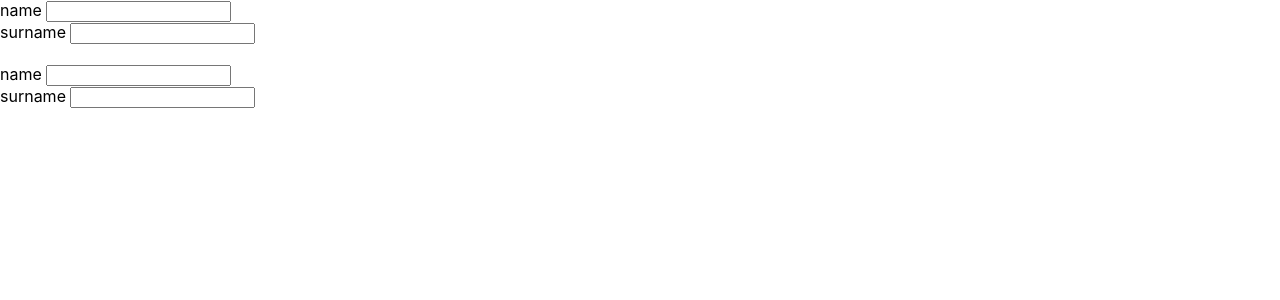
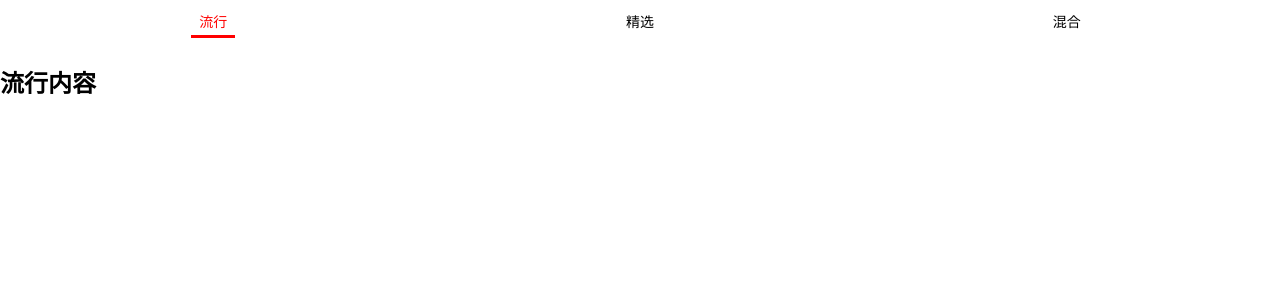
Before and after one commit to pangxueming/learn-react, a React (Create React App) app: page / in a window 1280 px wide. Shown: the top 300 px of the page. Built offline with nearby package versions, Linux system fonts and the light colour scheme.

Commit message:
组件之间通讯

```diff
--- a/src/index.js
+++ b/src/index.js
@@ -1,7 +1,8 @@
 import React from 'react';
 import ReactDOM from 'react-dom';
 import './index.css';
-import App from './App';
+import App from './组件之间通讯/App';
+// import App from './App';
 import reportWebVitals from './reportWebVitals';
 
 ReactDOM.render(
--- /dev/null
+++ b/src/组件之间通讯/App.js
@@ -0,0 +1,32 @@
+import React, { useState } from "react";
+import TabControl from "./TabControl";
+import "./style.css";
+
+function App() {
+  const list = [{
+    title: '流行',
+    content: '流行内容'
+  },
+  {
+    title: '精选',
+    content: '精选内容'
+  },
+  {
+    title: '混合',
+    content: '混合内容'
+  }]
+  const [data, setData] = useState(list[0].content)
+
+  function changeContent(index) {
+    setData(list[index].content)
+  }
+
+  return (
+    <div>
+      <TabControl list={list} changeContent={(index) => changeContent(index)} />
+      <h2>{data}</h2>
+    </div>
+  )
+}
+
+export default App;
--- /dev/null
+++ b/src/组件之间通讯/TabControl.js
@@ -0,0 +1,32 @@
+import React from "react";
+import { useState } from "react";
+import "./style.css";
+
+function TabControl(props) {
+  const { list, changeContent } = props;
+  const [currentIndex, setCurrentIndex] = useState(0);
+  console.log(changeContent);
+  return (
+    <div className='tab-control'>
+      {
+        list.map((item, index) => {
+          return (
+            <div
+              key={index}
+              className={'tab-item ' + (index === currentIndex ? 'active' : '')}
+              onClick={() => changeIndex(index)}>
+              <span>{item.title}</span>
+            </div>
+          )
+        })
+      }
+    </div>
+  )
+
+  function changeIndex(index) {
+    setCurrentIndex(index);
+    changeContent(index);
+  }
+}
+
+export default TabControl
--- /dev/null
+++ b/src/组件之间通讯/style.css
@@ -0,0 +1,23 @@
+.tab-control {
+  display: flex;
+  font-size: 14px;
+  height: 44px;
+  line-height: 44px;
+}
+
+.tab-item {
+  flex: 1;
+  text-align: center;
+}
+
+.tab-item span {
+  padding: 5px 8px;
+}
+
+.tab-item.active {
+  color: red;
+}
+
+.tab-item.active span {
+  border-bottom: 3px solid red;
+}
```
